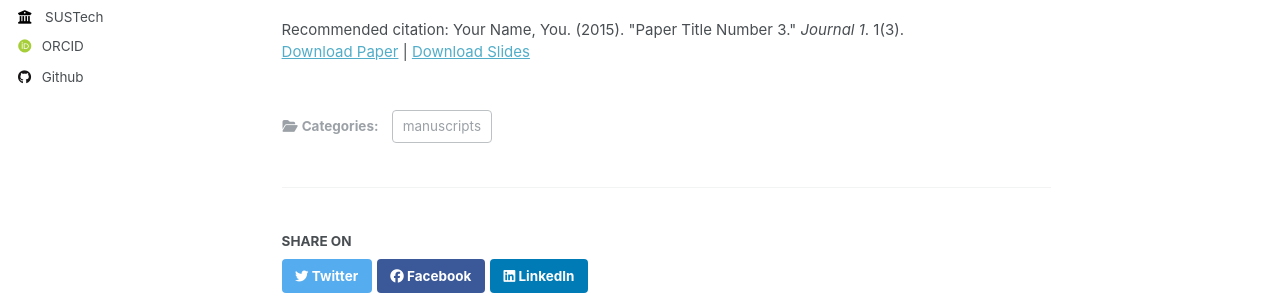
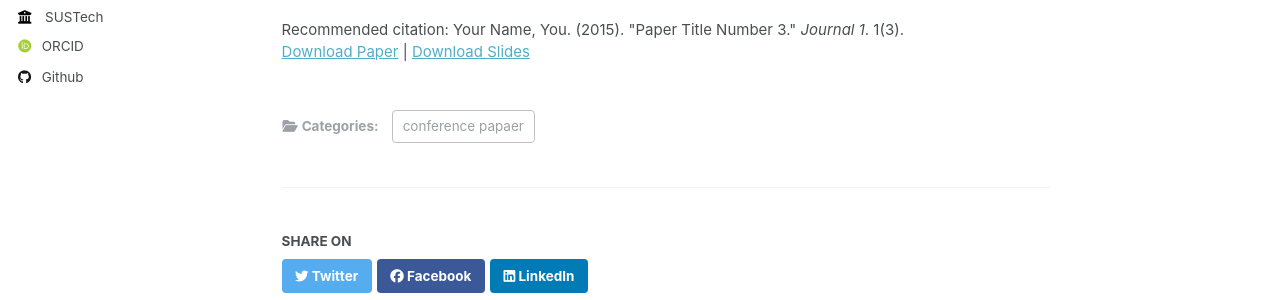
Before and after one commit to ruayz/ruayz.github.io, a Jekyll site: the page built from _publications/2015-10-01-paper-title-number-3.md, in a window 1280 px wide and 1130 px high. Shown: the part 342-642 px from the top of the window. Built offline with Jekyll 4.4.1, drawn with Linux system fonts in a browser that asks for light colours; some web fonts are replaced.

Commit message:
Update 2015-10-01-paper-title-number-3.md

```diff
--- a/_publications/2015-10-01-paper-title-number-3.md
+++ b/_publications/2015-10-01-paper-title-number-3.md
@@ -1,7 +1,7 @@
 ---
 title: "Paper Title Number 3"
 collection: publications
-category: manuscripts
+category: conference papaer
 permalink: /publication/2015-10-01-paper-title-number-3
 excerpt: 'This paper is about the number 3. The number 4 is left for future work.'
 date: 2015-10-01
```
